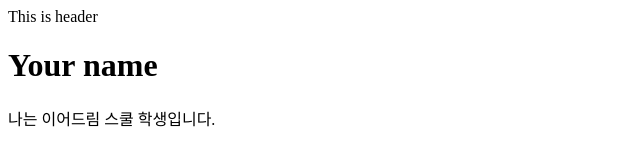
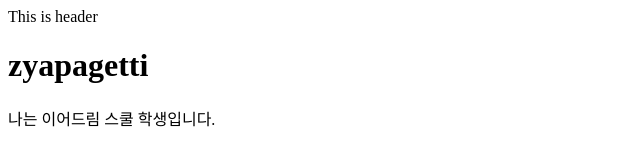
Before and after one commit to Zyapagetti/zyapagetti.github.io, a plain HTML site: page index.html in a window 1280 px wide. Shown: the top 155 px of the page, without its empty margins (0-640 px from the left). Drawn offline with Linux system fonts and the light colour scheme.

Commit message:
fix: Changed "Yout Name" to my name.

```diff
--- a/index.html
+++ b/index.html
@@ -10,7 +10,7 @@
     <body>
         <header>This is header</header>
         <main class="container">
-            <h1>Your name</h1>
+            <h1>zyapagetti</h1>
             <p>나는 이어드림 스쿨 학생입니다.</p>
             <h2>소개</h2>
             <ul>
```
